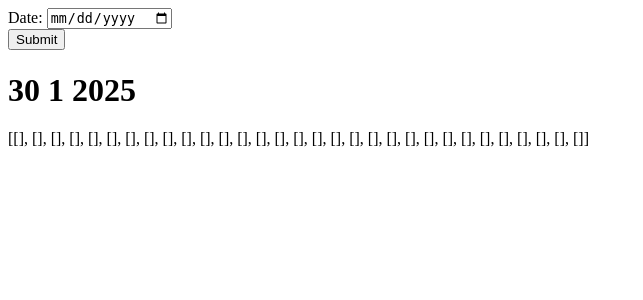
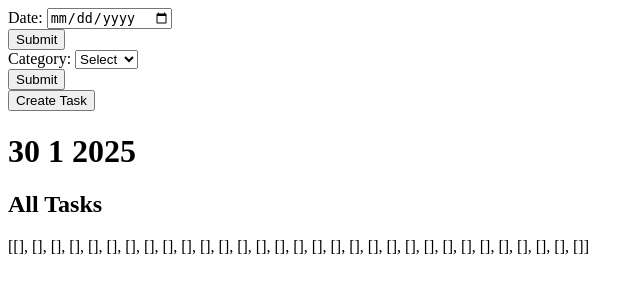
Before and after one commit to akaFM/Kinetic, a Django app: page / in a window 1280 px wide. Shown: the top 300 px of the page, without its empty margins (0-643 px from the left). Run offline with Django 5.2, Linux system fonts and the light colour scheme; the visitor is signed in with stand-in values (Sample User, id 1); data that the repository does not hold is empty.

Commit message:
category filiter and link dashboard to create_task

```diff
--- a/taskFlow/tasks/forms.py
+++ b/taskFlow/tasks/forms.py
@@ -16,3 +16,7 @@ class TaskForm(forms.ModelForm): # used to create a new task
 
 class calendarChoice(forms.Form):
     date = forms.DateField(widget=forms.DateInput(attrs={'type': 'date'}))
+
+
+class categoryChoice(forms.Form):
+    category = forms.ChoiceField(choices=[('', 'Select')] + list(Task.TaskType.choices), widget=forms.Select())
--- a/taskFlow/tasks/templates/tasks/dashboard.html
+++ b/taskFlow/tasks/templates/tasks/dashboard.html
@@ -3,10 +3,19 @@
 {% block body %}
 <form method="POST">
     {% csrf_token %}
-    {{ form }}
+    {{ calendarForm }}
     <button type="submit">Submit</button>
 </form>
+<form method="POST">
+    {% csrf_token %}
+    {{ categoryForm }}
+    <button type="submit">Submit</button>
+</form>
+<form action="{% url 'create_task' %}">
+    <input type="submit" value="Create Task" />
+</form>
 <h1>{{currDay}} {{month}} {{year}}</h1>
+<h2>{{category}}</h2>
 {{ taskList }}
 
 {% endblock %}
--- a/taskFlow/tasks/views.py
+++ b/taskFlow/tasks/views.py
@@ -17,11 +17,17 @@ User = get_user_model()
 
 @login_required()
 def index(request):
+    category = None
     today = None
     realToday = date.today()
 
     if request.method == "POST":
-        today = datetime.strptime(request.POST["date"], "%Y-%m-%d").date()
+        if "date" in request.POST:
+            today = datetime.strptime(request.POST["date"], "%Y-%m-%d").date()
+        if "category" in request.POST:
+            category = request.POST["category"]
+            if category not in Task.TaskType.values: # if the user is a bastard
+                category = None
 
     if not today:
         today = realToday # if user and server are in a unqiue timezone, we get a OBO for displayed month and possibly year
@@ -30,6 +36,8 @@ def index(request):
     endDate = startDate.replace(day=monthrange(startDate.year, startDate.month)[1])
 
     tasksToShow = Task.objects.filter(due_date__range=(startDate, endDate), user=request.user)
+    if category:
+        tasksToShow = tasksToShow.filter(type=category)
     taskList = [[] for _ in range(monthrange(startDate.year, startDate.month)[1])]
 
     for task in tasksToShow:
@@ -37,10 +45,12 @@ def index(request):
 
     return render(request, "tasks/dashboard.html", {
         "taskList": taskList,
+        "category": category if category else "All Tasks",
         "month": today.month,
         "year": today.year,
         "currDay": realToday.day if startDate.month == realToday.month and startDate.year == realToday.year else -1,
-        "form": calendarChoice(),
+        "calendarForm": calendarChoice(),
+        "categoryForm": categoryChoice(),
     })
 
 
```
